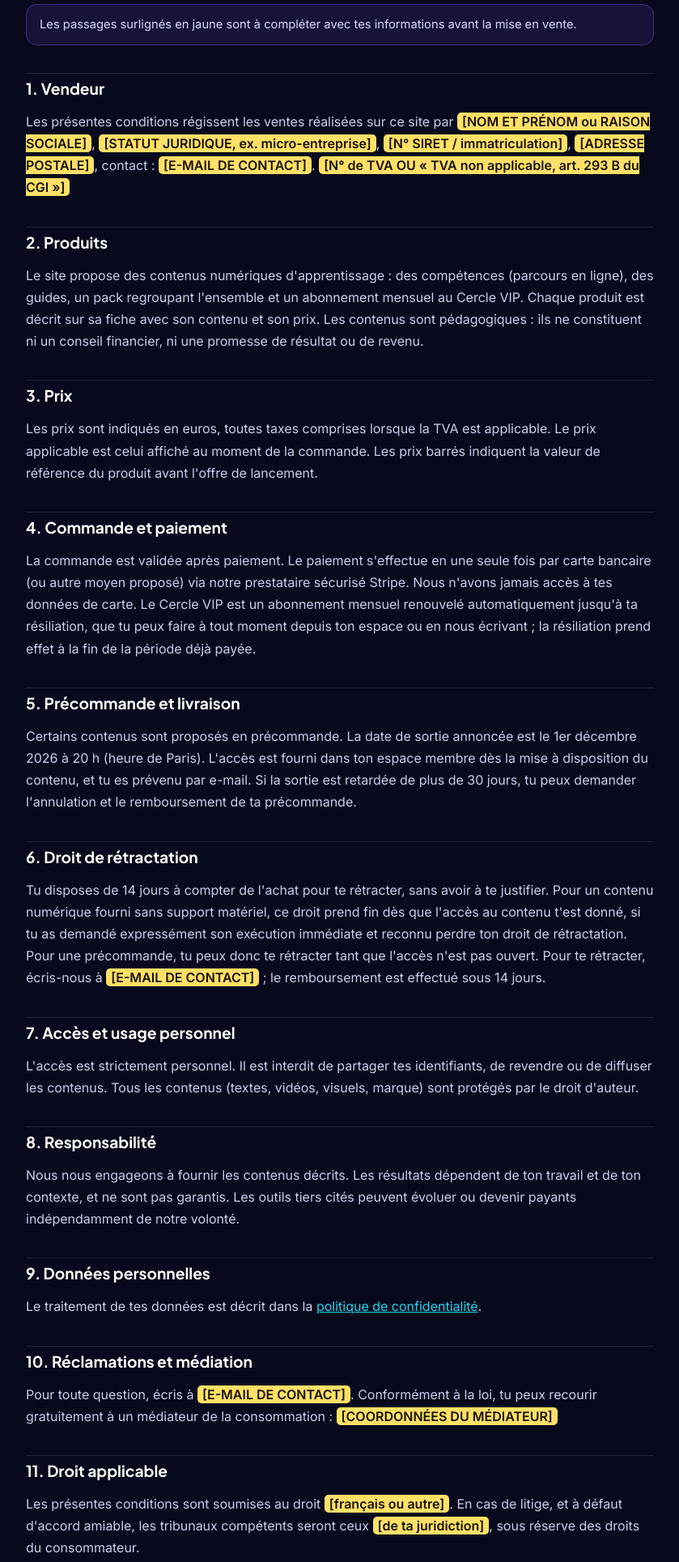
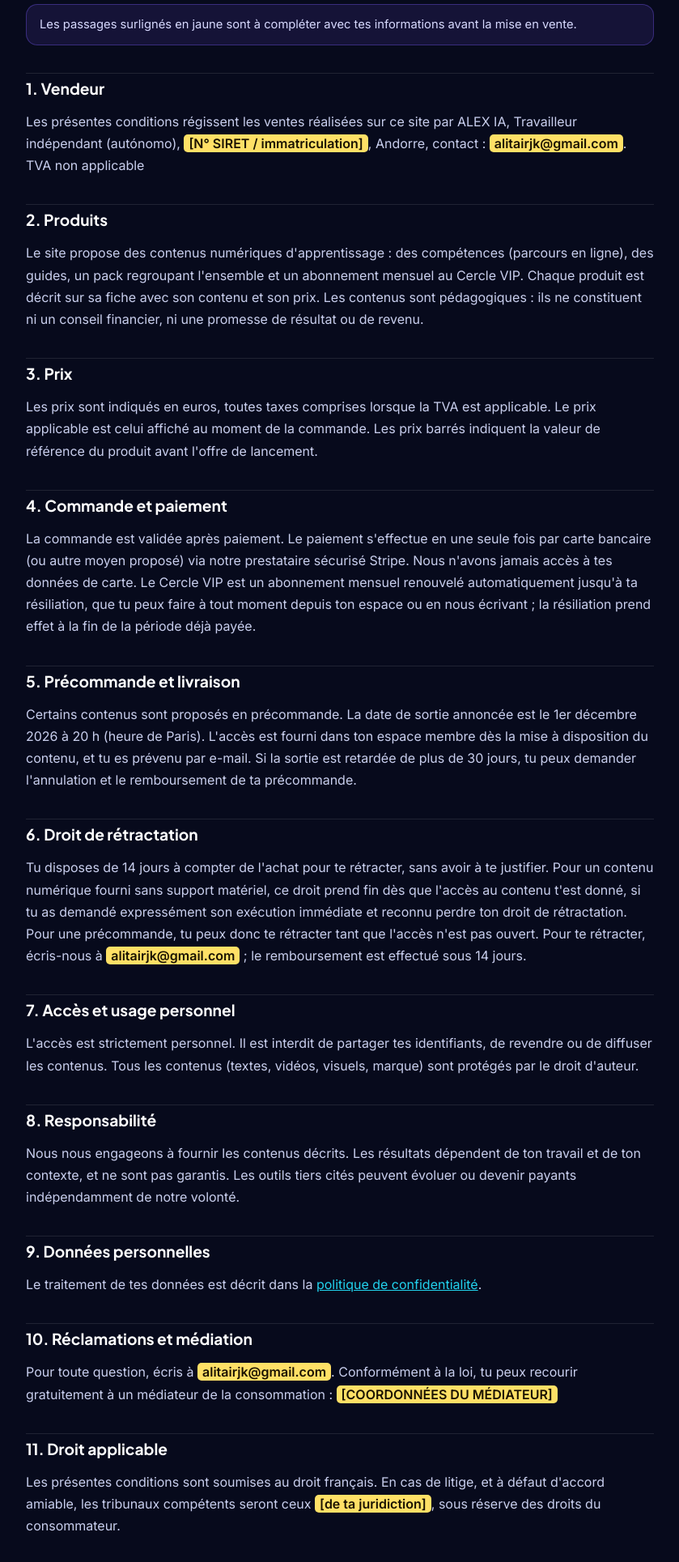
Before and after one commit to alexia-academy/alexia-academy.github.io, a plain HTML site: page cgv.html in a window 1280 px wide. Shown: the part 200-2129 px from the top of the page at 81% size, without its empty margins (220-1059 px from the left). Drawn offline with Linux system fonts and the light colour scheme.

Commit message:
Pages légales : éditeur ALEX IA, autónomo, Andorre, TVA non applicable, contact provisoire
Co-Authored-By: Claude Sonnet 5.5 <noreply@anthropic.com>

```diff
--- a/cgv.html
+++ b/cgv.html
@@ -13,15 +13,15 @@ nav.l{margin-top:44px;display:flex;gap:18px;flex-wrap:wrap;font-size:.9rem}nav.l
 <h1>Conditions générales de vente</h1><p class="maj">Dernière mise à jour : 20 novembre 2026</p>
 <p class="note">Les passages surlignés en jaune sont à compléter avec tes informations avant la mise en vente.</p>
 
-<h2>1. Vendeur</h2><p>Les présentes conditions régissent les ventes réalisées sur ce site par <mark>[NOM ET PRÉNOM ou RAISON SOCIALE]</mark>, <mark>[STATUT JURIDIQUE, ex. micro-entreprise]</mark>, <mark>[N° SIRET / immatriculation]</mark>, <mark>[ADRESSE POSTALE]</mark>, contact : <mark>[E-MAIL DE CONTACT]</mark>. <mark>[N° de TVA OU « TVA non applicable, art. 293 B du CGI »]</mark></p>
+<h2>1. Vendeur</h2><p>Les présentes conditions régissent les ventes réalisées sur ce site par <!--A-CHANGER-NOM-->ALEX IA, Travailleur indépendant (autónomo), <mark>[N° SIRET / immatriculation]</mark>, <!--A-CHANGER-ADRESSE-->Andorre, contact : <!--A-CHANGER-EMAIL--><mark>alitairjk@gmail.com</mark>. <!--A-CHANGER-TVA-->TVA non applicable</p>
 <h2>2. Produits</h2><p>Le site propose des contenus numériques d'apprentissage : des compétences (parcours en ligne), des guides, un pack regroupant l'ensemble et un abonnement mensuel au Cercle VIP. Chaque produit est décrit sur sa fiche avec son contenu et son prix. Les contenus sont pédagogiques : ils ne constituent ni un conseil financier, ni une promesse de résultat ou de revenu.</p>
 <h2>3. Prix</h2><p>Les prix sont indiqués en euros, toutes taxes comprises lorsque la TVA est applicable. Le prix applicable est celui affiché au moment de la commande. Les prix barrés indiquent la valeur de référence du produit avant l'offre de lancement.</p>
 <h2>4. Commande et paiement</h2><p>La commande est validée après paiement. Le paiement s'effectue en une seule fois par carte bancaire (ou autre moyen proposé) via notre prestataire sécurisé Stripe. Nous n'avons jamais accès à tes données de carte. Le Cercle VIP est un abonnement mensuel renouvelé automatiquement jusqu'à ta résiliation, que tu peux faire à tout moment depuis ton espace ou en nous écrivant ; la résiliation prend effet à la fin de la période déjà payée.</p>
 <h2>5. Précommande et livraison</h2><p>Certains contenus sont proposés en précommande. La date de sortie annoncée est le 1er décembre 2026 à 20 h (heure de Paris). L'accès est fourni dans ton espace membre dès la mise à disposition du contenu, et tu es prévenu par e-mail. Si la sortie est retardée de plus de 30 jours, tu peux demander l'annulation et le remboursement de ta précommande.</p>
-<h2>6. Droit de rétractation</h2><p>Tu disposes de 14 jours à compter de l'achat pour te rétracter, sans avoir à te justifier. Pour un contenu numérique fourni sans support matériel, ce droit prend fin dès que l'accès au contenu t'est donné, si tu as demandé expressément son exécution immédiate et reconnu perdre ton droit de rétractation. Pour une précommande, tu peux donc te rétracter tant que l'accès n'est pas ouvert. Pour te rétracter, écris-nous à <mark>[E-MAIL DE CONTACT]</mark> ; le remboursement est effectué sous 14 jours.</p>
+<h2>6. Droit de rétractation</h2><p>Tu disposes de 14 jours à compter de l'achat pour te rétracter, sans avoir à te justifier. Pour un contenu numérique fourni sans support matériel, ce droit prend fin dès que l'accès au contenu t'est donné, si tu as demandé expressément son exécution immédiate et reconnu perdre ton droit de rétractation. Pour une précommande, tu peux donc te rétracter tant que l'accès n'est pas ouvert. Pour te rétracter, écris-nous à <!--A-CHANGER-EMAIL--><mark>alitairjk@gmail.com</mark> ; le remboursement est effectué sous 14 jours.</p>
 <h2>7. Accès et usage personnel</h2><p>L'accès est strictement personnel. Il est interdit de partager tes identifiants, de revendre ou de diffuser les contenus. Tous les contenus (textes, vidéos, visuels, marque) sont protégés par le droit d'auteur.</p>
 <h2>8. Responsabilité</h2><p>Nous nous engageons à fournir les contenus décrits. Les résultats dépendent de ton travail et de ton contexte, et ne sont pas garantis. Les outils tiers cités peuvent évoluer ou devenir payants indépendamment de notre volonté.</p>
 <h2>9. Données personnelles</h2><p>Le traitement de tes données est décrit dans la <a href="confidentialite.html">politique de confidentialité</a>.</p>
-<h2>10. Réclamations et médiation</h2><p>Pour toute question, écris à <mark>[E-MAIL DE CONTACT]</mark>. Conformément à la loi, tu peux recourir gratuitement à un médiateur de la consommation : <mark>[COORDONNÉES DU MÉDIATEUR]</mark></p>
-<h2>11. Droit applicable</h2><p>Les présentes conditions sont soumises au droit <mark>[français ou autre]</mark>. En cas de litige, et à défaut d'accord amiable, les tribunaux compétents seront ceux <mark>[de ta juridiction]</mark>, sous réserve des droits du consommateur.</p>
+<h2>10. Réclamations et médiation</h2><p>Pour toute question, écris à <!--A-CHANGER-EMAIL--><mark>alitairjk@gmail.com</mark>. Conformément à la loi, tu peux recourir gratuitement à un médiateur de la consommation : <mark>[COORDONNÉES DU MÉDIATEUR]</mark></p>
+<h2>11. Droit applicable</h2><p>Les présentes conditions sont soumises au droit français. En cas de litige, et à défaut d'accord amiable, les tribunaux compétents seront ceux <mark>[de ta juridiction]</mark>, sous réserve des droits du consommateur.</p>
 <nav class="l"><a href="cgv.html">Conditions de vente</a><a href="mentions-legales.html">Mentions légales</a><a href="confidentialite.html">Confidentialité</a></nav></div><script src="alex-monitor.js"></script></body></html>
```
Also changed, not shown: confidentialite.html (+2 -2 lines), mentions-legales.html (+3 -3 lines).
